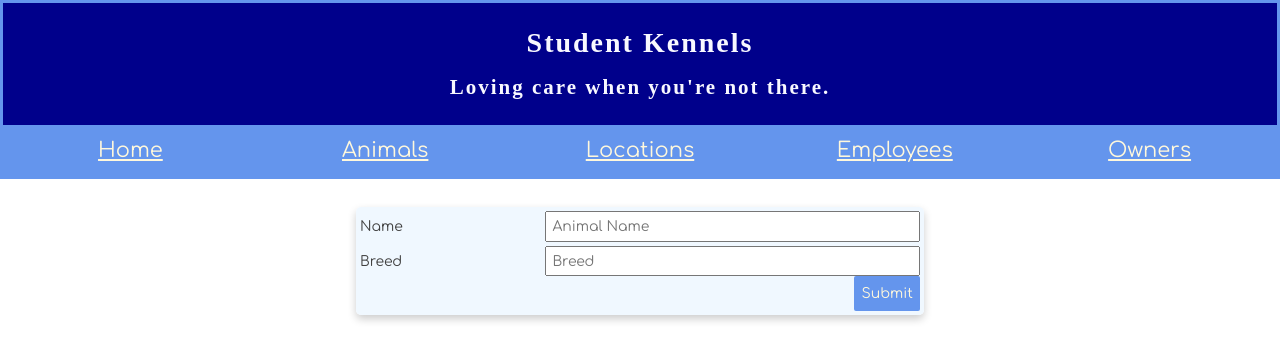
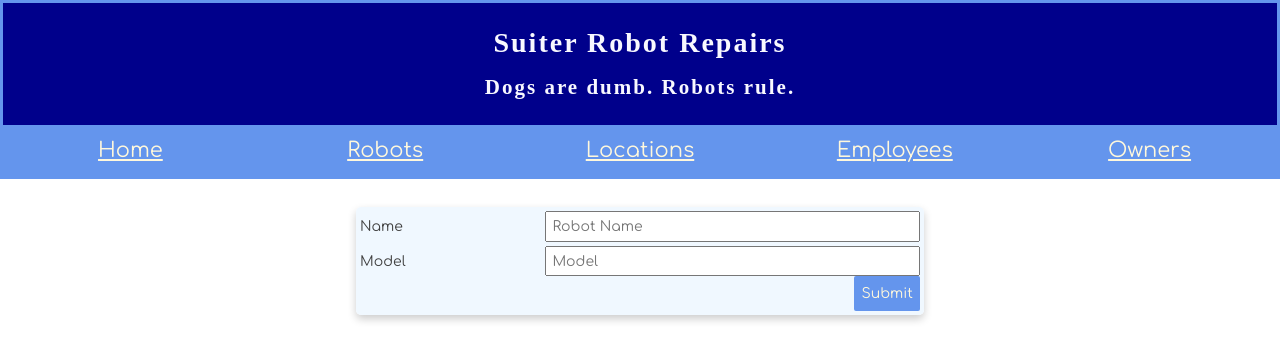
Before and after one commit to treysuiter/react-kennel, a React (Create React App) app: page /animals/new in a window 1280 px wide. Shown: the top 360 px of the page. Built offline with nearby package versions, Linux system fonts and the light colour scheme; a web font is replaced by a local one.

Commit message:
robot rebranding

```diff
--- a/src/components/animal/AnimalCard.js
+++ b/src/components/animal/AnimalCard.js
@@ -8,10 +8,11 @@ class AnimalCard extends Component {
       <div className="card">
           <div className="card-content">
             <picture>
-              <img src={require('./dog.svg')} alt="My Dog" />
+              {/* <img src={require('./dog.svg')} alt="My Dog" /> */}
+              <img src={`https://robohash.org/${this.props.animal.name}`} alt="My Dog" />
             </picture>
             <h2>Name: <span className="card-petname">{firstLetterCase(this.props.animal.name)}</span></h2>
-            <p>Breed: {this.props.animal.breed}</p>
+            {/* <p>Breed: {this.props.animal.breed}</p> */}
             <button type="button" onClick={() => this.props.deleteAnimal(this.props.animal.id)}>Discharge</button>
             <Link to={`/animals/${this.props.animal.id}`}><button>Details</button></Link>
           </div>
@@ -21,3 +22,5 @@ class AnimalCard extends Component {
 }
 
 export default AnimalCard;
+
+{/* <img src={require(`https://robohash.org/${this.props.animal.id}`)} alt="My Dog" /> */}
--- a/src/components/animal/AnimalDetail.js
+++ b/src/components/animal/AnimalDetail.js
@@ -36,10 +36,10 @@ class AnimalDetail extends Component {
       <div className="card">
         <div className="card-content">
           <picture>
-            <img src={require('./dog.svg')} alt="My Dog" />
+            <img src={`https://robohash.org/${this.state.name}`} alt="My Dog" />
           </picture>
             <h3>Name: <span style={{ color: 'darkslategrey' }}>{firstLetterCase(this.state.name)}</span></h3>
-            <p>Breed: {this.state.breed}</p>
+            <p>Model: {this.state.breed}</p>
             <button type="button" disabled={this.state.loadingStatus} onClick={this.handleDelete}>Discharge</button>
         </div>
       </div>
--- a/src/components/animal/AnimalForm.js
+++ b/src/components/animal/AnimalForm.js
@@ -41,16 +41,16 @@ render() {
                             required
                             onChange={this.handleFieldChange}
                             id="animalName"
-                            placeholder="Animal Name"
+                            placeholder="Robot Name"
                         />
                         <label htmlFor="animalName">Name</label>
                         <input type="text"
                             required
                             onChange={this.handleFieldChange}
                             id="breed"
-                            placeholder="Breed"
+                            placeholder="Model"
                         />
-                        <label htmlFor="breed">Breed</label>
+                        <label htmlFor="breed">Model</label>
                     </div>
                     <div className="alignRight">
                         <button
--- a/src/components/animal/AnimalList.js
+++ b/src/components/animal/AnimalList.js
@@ -43,7 +43,7 @@ class AnimalList extends Component {
           <button type="button"
             className="btn"
             onClick={() => {this.props.history.push("/animals/new")}}>
-            Admit Animal
+            Admit Robot
         </button>
         </section>
         <div className="container-cards">
--- a/src/components/home/Home.js
+++ b/src/components/home/Home.js
@@ -5,7 +5,7 @@ class Home extends Component {
     return (
       <address className="container-cards card">
         Visit Us at the Nashville North Location
-        <br />500 Puppy Way
+        <br />500 Bender Way
       </address>
     )
   }
--- a/src/components/nav/NavBar.js
+++ b/src/components/nav/NavBar.js
@@ -8,13 +8,13 @@ class NavBar extends Component {
 
     return (
       <header>
-        <h1 className="site-title">Student Kennels<br />
-          <small>Loving care when you're not there.</small>
+        <h1 className="site-title">Suiter Robot Repairs<br />
+          <small>Dogs are dumb. Robots rule.</small>
         </h1>
         <nav>
           <ul className="container">
             <li><Link className="nav-link" to="/">Home</Link></li>
-            <li><Link className="nav-link" to="/animals">Animals</Link></li>
+            <li><Link className="nav-link" to="/animals">Robots</Link></li>
             <li><Link className="nav-link" to="/locations">Locations</Link></li>
             <li><Link className="nav-link" to="/employees">Employees</Link></li>
             <li><Link className="nav-link" to="/owners">Owners</Link></li>
```
Also changed, not shown: api/kennel.json (+10 -0 lines).
